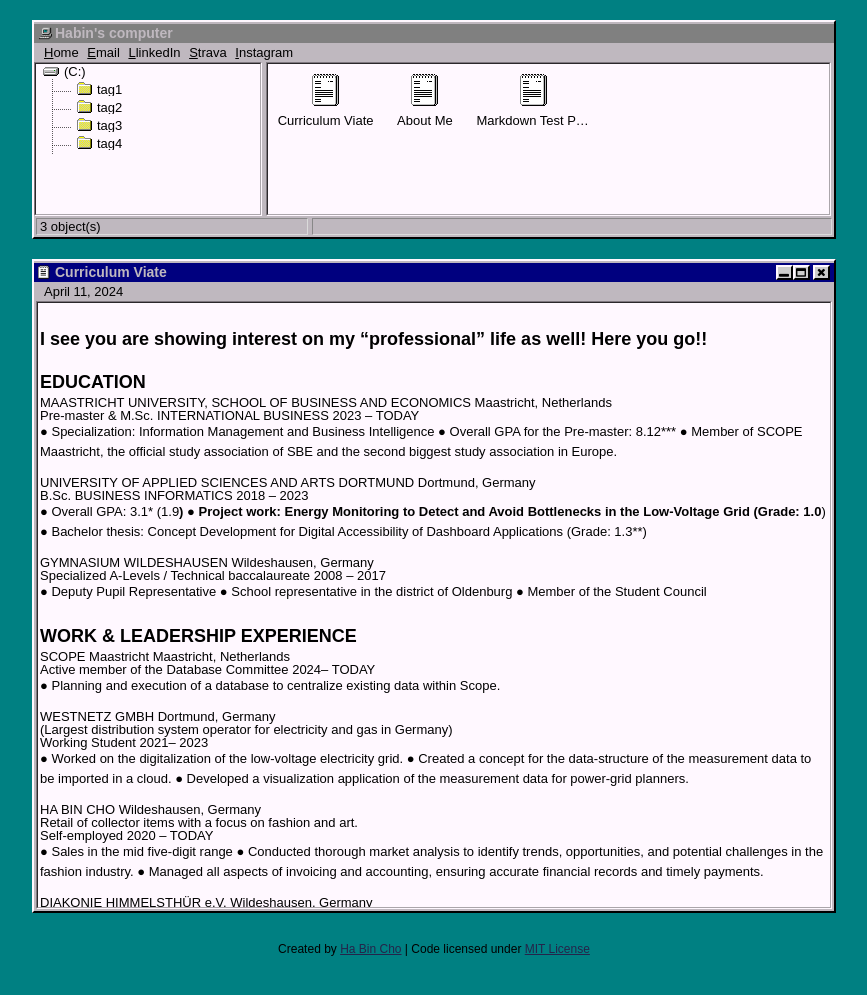
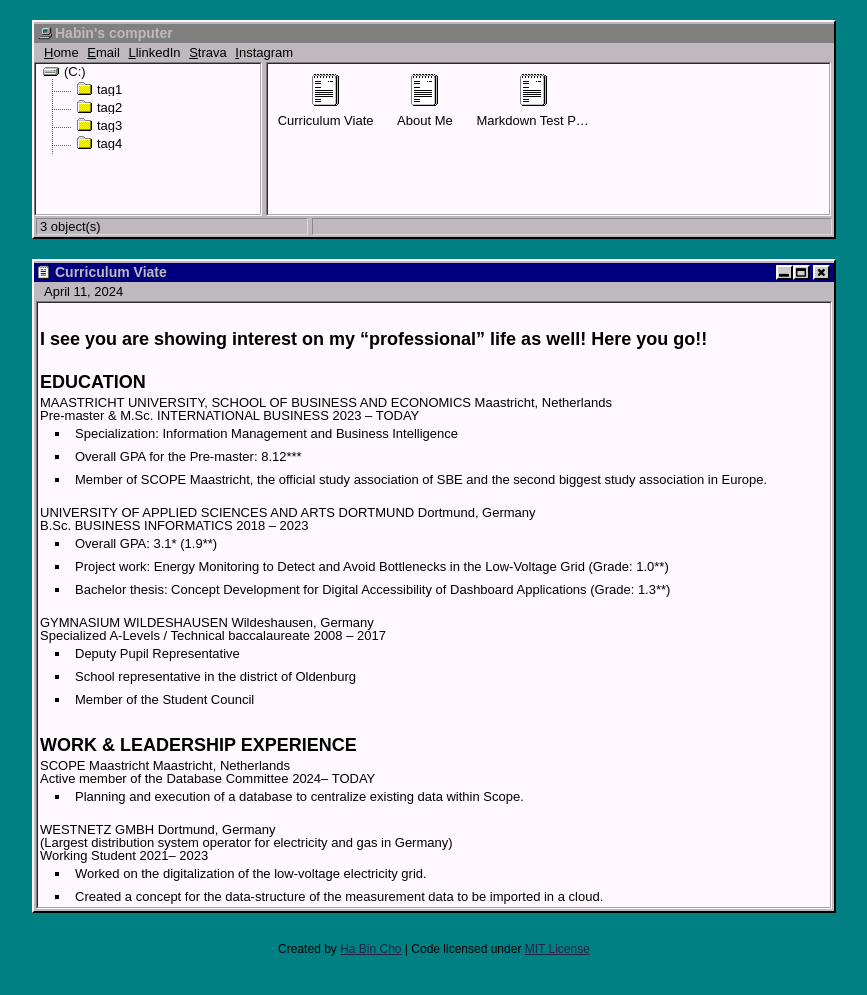
Before and after one commit to heybin314/heybin314.github.io, a Jekyll site: the page built from _posts/2024-04-11-cv.md, in a window 1280 px wide. Shown: the top 995 px of the page, without its empty margins (206-1073 px from the left). Built offline with Jekyll 4.4.1, drawn with Linux system fonts in a browser that asks for light colours; some of the changed lines change nothing that is shown.

Commit message:
Update 2024-04-11-cv.md

```diff
--- a/_posts/2024-04-11-cv.md
+++ b/_posts/2024-04-11-cv.md
@@ -10,54 +10,54 @@
 ## EDUCATION
 ### MAASTRICHT UNIVERSITY, SCHOOL OF BUSINESS AND ECONOMICS Maastricht, Netherlands
 #### Pre-master & M.Sc. INTERNATIONAL BUSINESS 2023 – TODAY
-● Specialization: Information Management and Business Intelligence
-● Overall GPA for the Pre-master: 8.12***
-● Member of SCOPE Maastricht, the official study association of SBE and the second biggest study association in Europe.
+- Specialization: Information Management and Business Intelligence
+- Overall GPA for the Pre-master: 8.12***
+- Member of SCOPE Maastricht, the official study association of SBE and the second biggest study association in Europe.
 
 ### UNIVERSITY OF APPLIED SCIENCES AND ARTS DORTMUND Dortmund, Germany
 #### B.Sc. BUSINESS INFORMATICS 2018 – 2023
-● Overall GPA: 3.1* (1.9**)
-● Project work: Energy Monitoring to Detect and Avoid Bottlenecks in the Low-Voltage Grid (Grade: 1.0**)
-● Bachelor thesis: Concept Development for Digital Accessibility of Dashboard Applications (Grade: 1.3**)
+- Overall GPA: 3.1* (1.9**)
+- Project work: Energy Monitoring to Detect and Avoid Bottlenecks in the Low-Voltage Grid (Grade: 1.0**)
+- Bachelor thesis: Concept Development for Digital Accessibility of Dashboard Applications (Grade: 1.3**)
 
 ### GYMNASIUM WILDESHAUSEN Wildeshausen, Germany
 #### Specialized A-Levels / Technical baccalaureate 2008 – 2017
-● Deputy Pupil Representative
-● School representative in the district of Oldenburg
-● Member of the Student Council
+- Deputy Pupil Representative
+- School representative in the district of Oldenburg
+- Member of the Student Council
 
 
 ## WORK & LEADERSHIP EXPERIENCE
 ### SCOPE Maastricht Maastricht, Netherlands
 #### Active member of the Database Committee 2024– TODAY
-● Planning and execution of a database to centralize existing data within Scope.
+- Planning and execution of a database to centralize existing data within Scope.
 
 ### WESTNETZ GMBH Dortmund, Germany
 #### (Largest distribution system operator for electricity and gas in Germany)
 #### Working Student 2021– 2023
-● Worked on the digitalization of the low-voltage electricity grid.
-● Created a concept for the data-structure of the measurement data to be imported in a cloud.
-● Developed a visualization application of the measurement data for power-grid planners.
+- Worked on the digitalization of the low-voltage electricity grid.
+- Created a concept for the data-structure of the measurement data to be imported in a cloud.
+- Developed a visualization application of the measurement data for power-grid planners.
 
 ### HA BIN CHO Wildeshausen, Germany
 #### Retail of collector items with a focus on fashion and art.
 #### Self-employed 2020 – TODAY
-● Sales in the mid five-digit range
-● Conducted thorough market analysis to identify trends, opportunities, and potential challenges in the fashion industry.
-● Managed all aspects of invoicing and accounting, ensuring accurate financial records and timely payments.
+- Sales in the mid five-digit range
+- Conducted thorough market analysis to identify trends, opportunities, and potential challenges in the fashion industry.
+- Managed all aspects of invoicing and accounting, ensuring accurate financial records and timely payments.
 
 ### DIAKONIE HIMMELSTHÜR e.V. Wildeshausen, Germany
 #### Service provider for people with assistance needs.
 #### Volunteer (Full-time) 2017 – 2018
-● Worked with people with severe physical and mental disabilities.
-● Planning and accompanying trips and events.
+- Worked with people with severe physical and mental disabilities.
+- Planning and accompanying trips and events.
 
 ## SKILLS, ACTIVITIES & INTERESTS
 Languages: Fluent in German and English, Conversational proficiency in Korean, Basic knowledge in French
 Technical Skills: Java, mySQL, KQL, JavaScript, Python, HTML & CSS, R, (e)EPK, SPSS, R, Adobe Photoshop
 Activities: Member of the badminton association of Maastricht University, road cycling, music & art
 Interests: Sports (badminton and road cycling), music and movies/shows
-● Time magazine’s “Person Of The Year” in 2006
+- Time magazine’s “Person Of The Year” in 2006
 
 
 * Grade conversion according to RWTH Aachen’s guidelines
```
